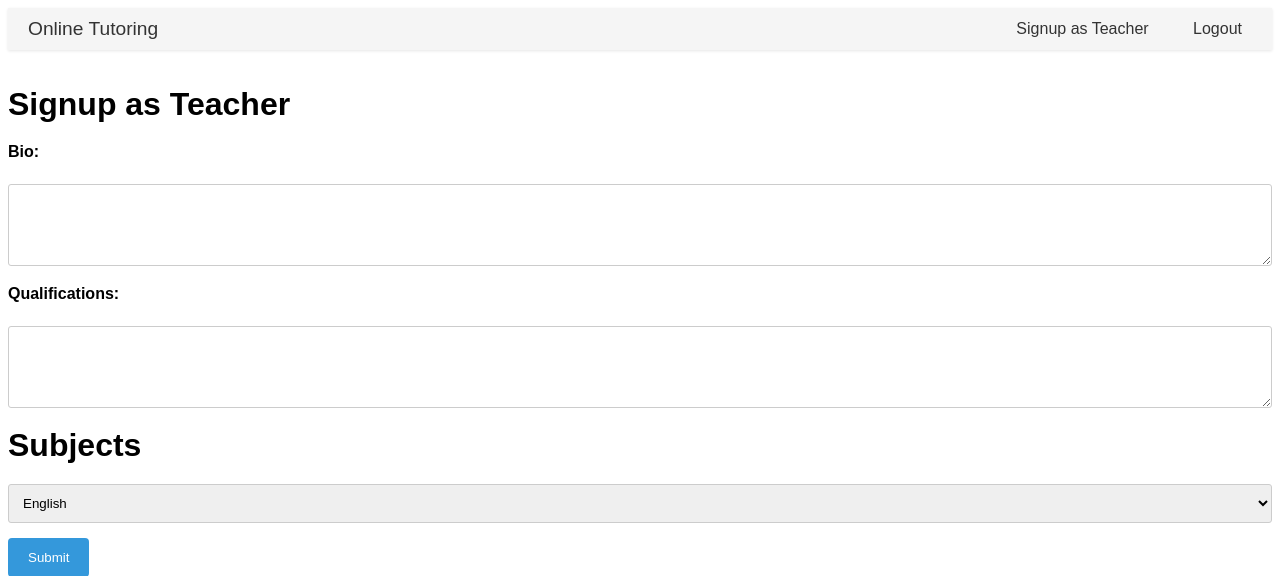
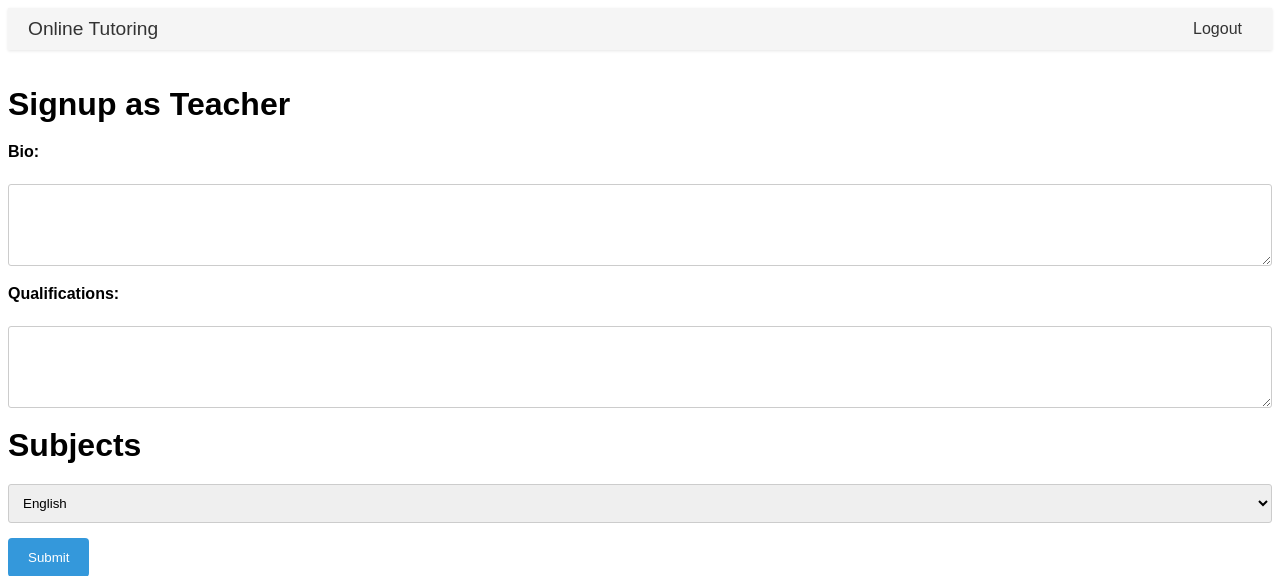
Before and after one commit to CrazyKanav/tisb_hack, a Flask app: template templates/signup_teacher.html in a window 1280 px wide. Shown: the top 576 px of the page. Run offline with Flask 3, Linux system fonts and the light colour scheme; the template is opened without the code that fills it: values that come from a table or form of the project are taken from there, others are empty.

Commit message:
removed the own link

```diff
--- a/templates/signup_teacher.html
+++ b/templates/signup_teacher.html
@@ -9,7 +9,6 @@
 <nav class="navbar">
     <a href="/" class="brand">Online Tutoring</a>
     <ul class="nav-links">
-        <li><a href="/signup_teacher">Signup as Teacher</a></li>
         <li><a href="/logout">Logout</a></li>
     </ul>
 </nav>
```
